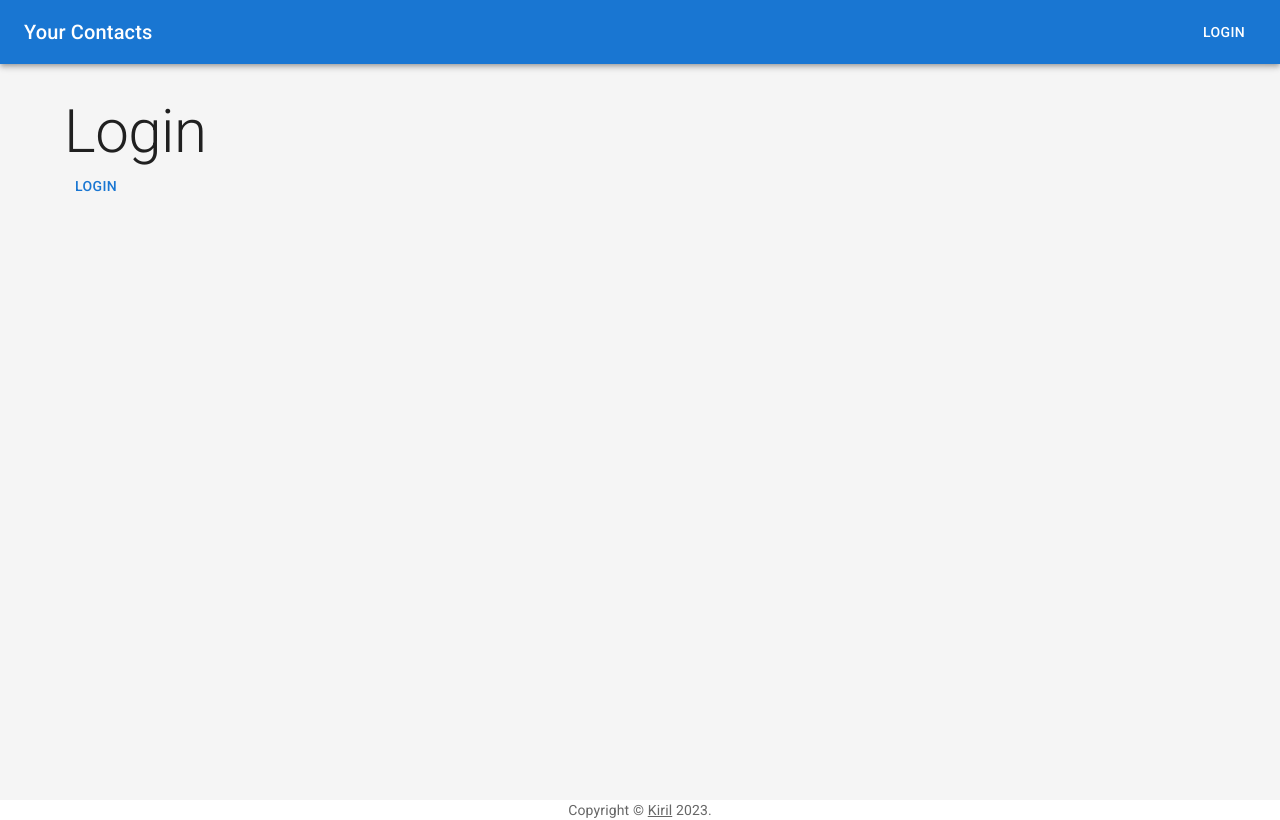
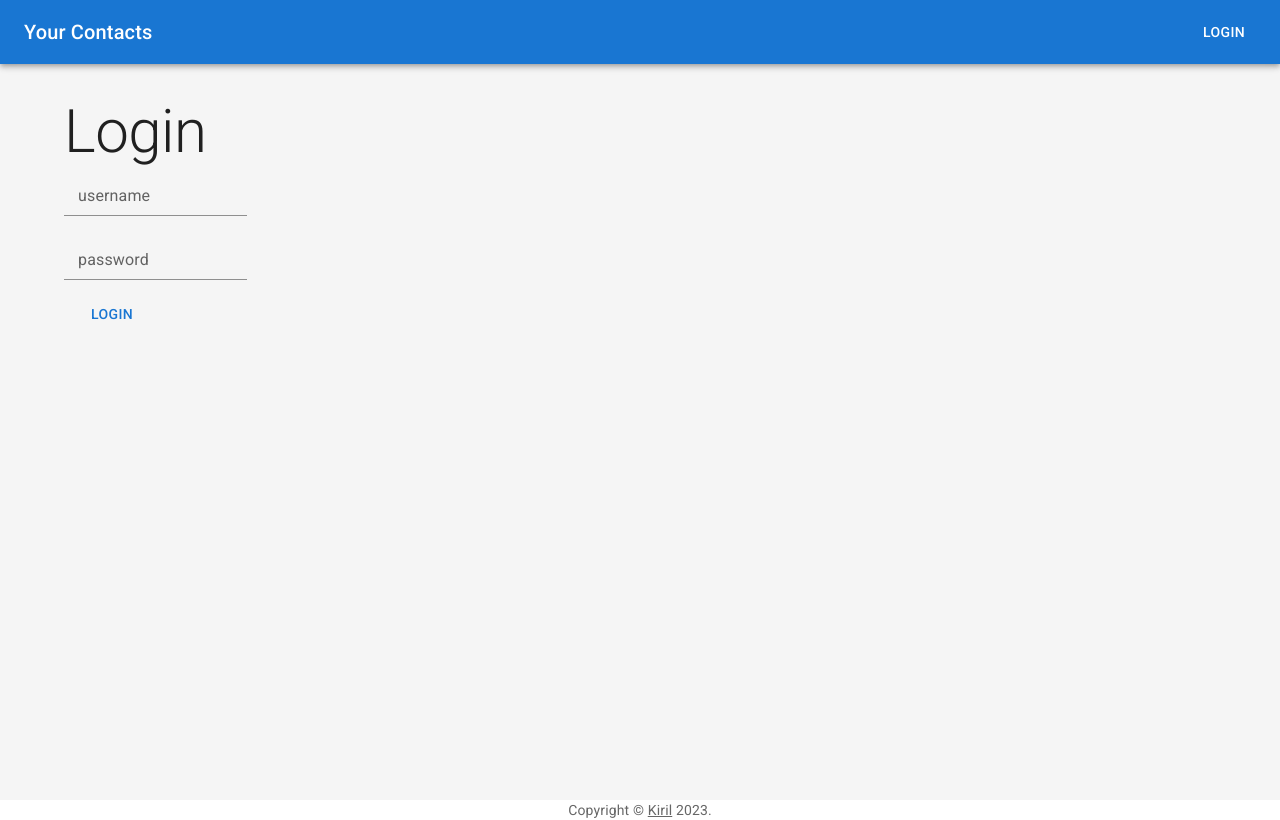
Before and after one commit to tihawk/contactify, a React (Create React App) app in the folder contactify-react/: page /login in a window 1280 px wide. Built offline with nearby package versions, Linux system fonts and the light colour scheme; no server answers.

Commit message:
edited login page in frontend

```diff
--- a/contactify-react/src/pages/Login.tsx
+++ b/contactify-react/src/pages/Login.tsx
@@ -1,20 +1,51 @@
-import { Button, Typography } from '@mui/material';
+import { Button, Divider, FormControl, Grid, Input, InputLabel, Typography } from '@mui/material';
 import { useUser } from '../hooks/useUser';
+import { useState } from 'react';
 
 function Login() {
   const { changeUser } = useUser();
+  const [user, setUser] = useState('')
+  const [pass, setPass] = useState('')
 
   const handleLogin = () => {
     changeUser({
-      username: 'user',
-      password: 'user'
+      username: user,
+      password: pass
     });
   };
 
   return (
     <>
       <Typography variant="h2">Login</Typography>
-      <Button onClick={handleLogin}>Login</Button>
+      <Grid container spacing={2}>
+          <Grid item xs={12} md={12}>
+            <FormControl>
+              <InputLabel htmlFor="username">username</InputLabel>
+              <Input
+                id="username"
+                value={user}
+                onChange={e => setUser(e.target.value)}
+              />
+            </FormControl>
+          </Grid>
+          <Grid item xs={12} md={12}>
+            <FormControl>
+              <InputLabel htmlFor="password">password</InputLabel>
+              <Input
+                type="password"
+                id="password"
+                value={pass}
+                onChange={e => setPass(e.target.value)}
+              />
+            </FormControl>
+          </Grid>
+          <Grid item>
+            <Divider/>
+          </Grid>
+          <Grid item>
+            <Button onClick={handleLogin}>Login</Button>
+          </Grid>
+        </Grid>
     </>
   );
 };
```
